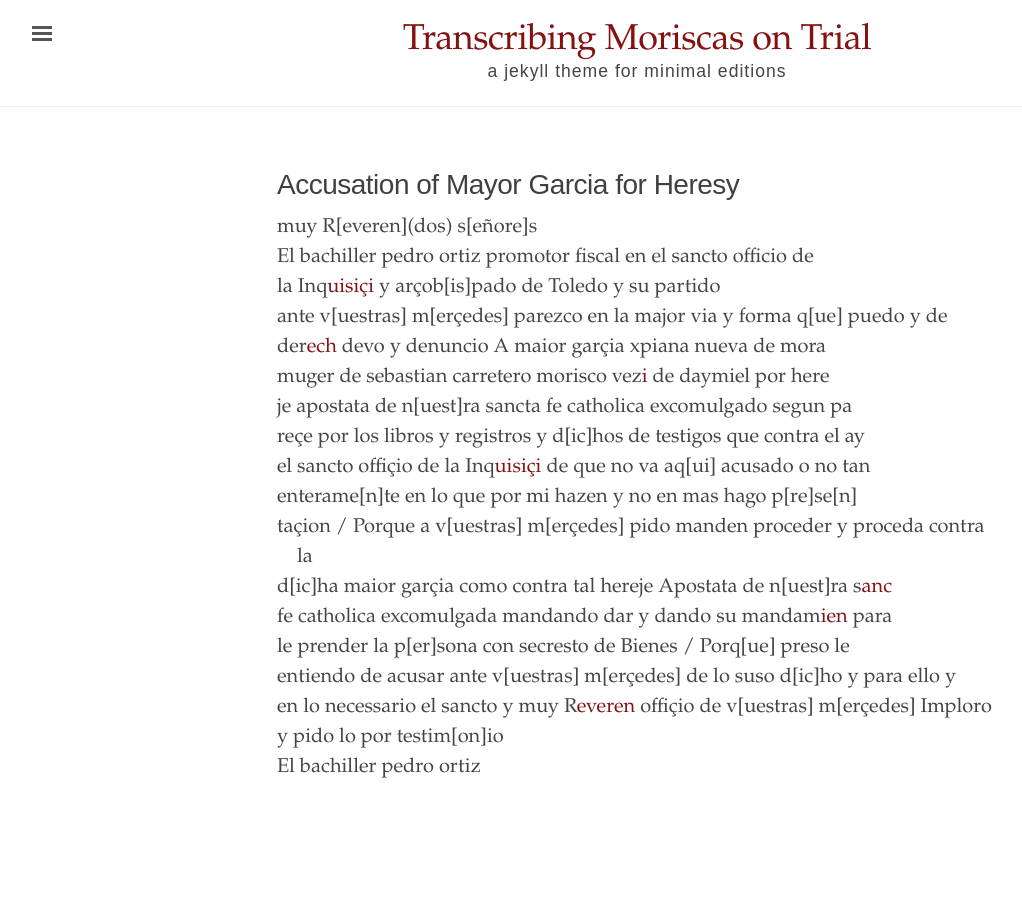
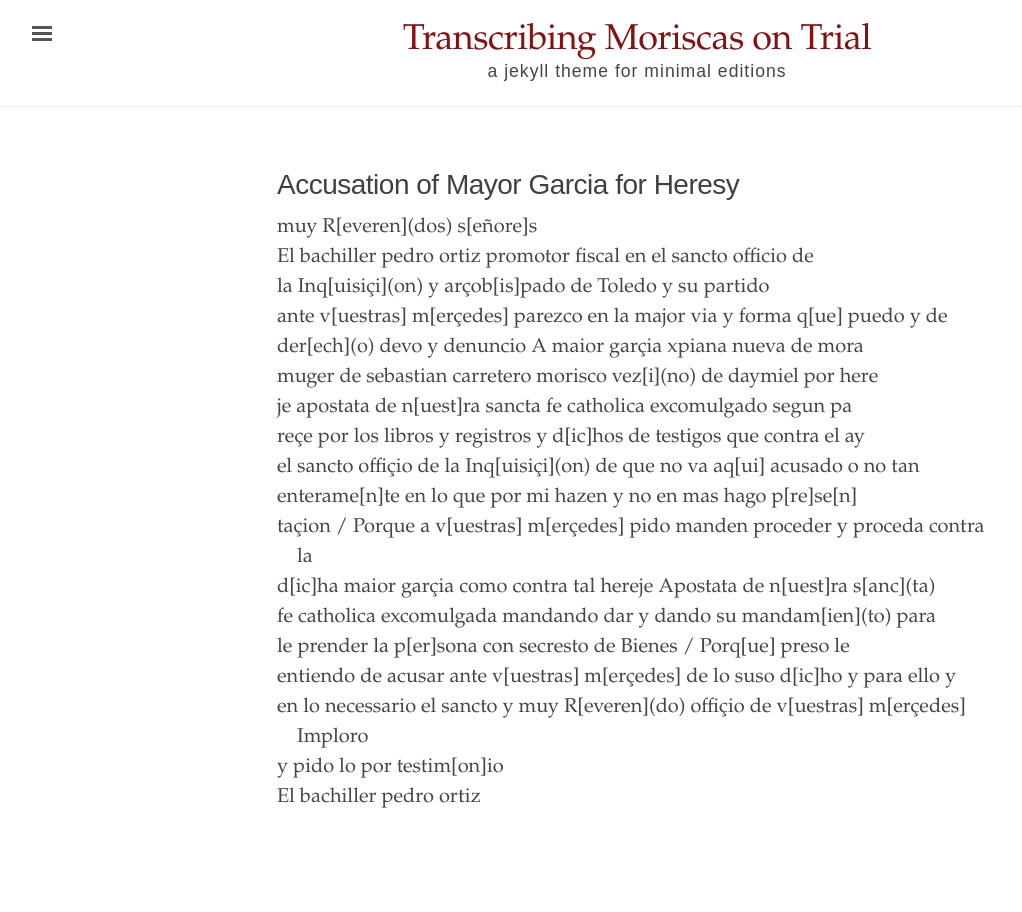
Before and after one commit to nikoisai/moriscas_blog, a Jekyll site: the page built from _texts/mayor-garcia.md, in a window 1280 px wide. Shown: the whole page, without its empty margins (3-1025 px from the left). Built offline with Jekyll 4.4.1, drawn with Linux system fonts in a browser that asks for light colours.

```diff
--- a/_texts/mayor-garcia.md
+++ b/_texts/mayor-garcia.md
@@ -5,19 +5,19 @@ title: Accusation of Mayor Garcia for Heresy
 
 - muy R\[everen\](dos) s[eñore]s
 - El bachiller pedro ortiz promotor fiscal en el sancto officio de
-- la Inq[uisiçi](on) y arçob[is]pado de Toledo y su partido
+- la Inq\[uisiçi\](on) y arçob[is]pado de Toledo y su partido
 - ante v[uestras] m[erçedes] parezco en la major via y forma q[ue] puedo y de
-- der[ech](o) devo y denuncio A maior garçia xpiana nueva de mora
-- muger de sebastian carretero morisco vez[i](no) de daymiel por here
+- der\[ech\](o) devo y denuncio A maior garçia xpiana nueva de mora
+- muger de sebastian carretero morisco vez\[i\](no) de daymiel por here
 - je apostata de n[uest]ra sancta fe catholica excomulgado segun pa
 - reçe por los libros y registros y d[ic]hos de testigos que contra el ay
-- el sancto offiçio de la Inq[uisiçi](on) de que no va aq[ui] acusado o no tan
+- el sancto offiçio de la Inq\[uisiçi\](on) de que no va aq[ui] acusado o no tan
 - enterame[n]te en lo que por mi hazen y no en mas hago p[re]se[n]
 - taçion / Porque a v[uestras] m[erçedes] pido manden proceder y proceda contra la
-- d[ic]ha maior garçia como contra tal hereje Apostata de n[uest]ra s[anc](ta)
-- fe catholica excomulgada mandando dar y dando su mandam[ien](to) para
+- d[ic]ha maior garçia como contra tal hereje Apostata de n[uest]ra s\[anc\](ta)
+- fe catholica excomulgada mandando dar y dando su mandam\[ien\](to) para
 - le prender la p[er]sona con secresto de Bienes / Porq[ue] preso le
 - entiendo de acusar ante v[uestras] m[erçedes] de lo suso d[ic]ho y para ello y
-- en lo necessario el sancto y muy R[everen](do) offiçio de v[uestras] m[erçedes] Imploro
+- en lo necessario el sancto y muy R\[everen\](do) offiçio de v[uestras] m[erçedes] Imploro
 - y pido lo por testim[on]io
 - El bachiller pedro ortiz
```
